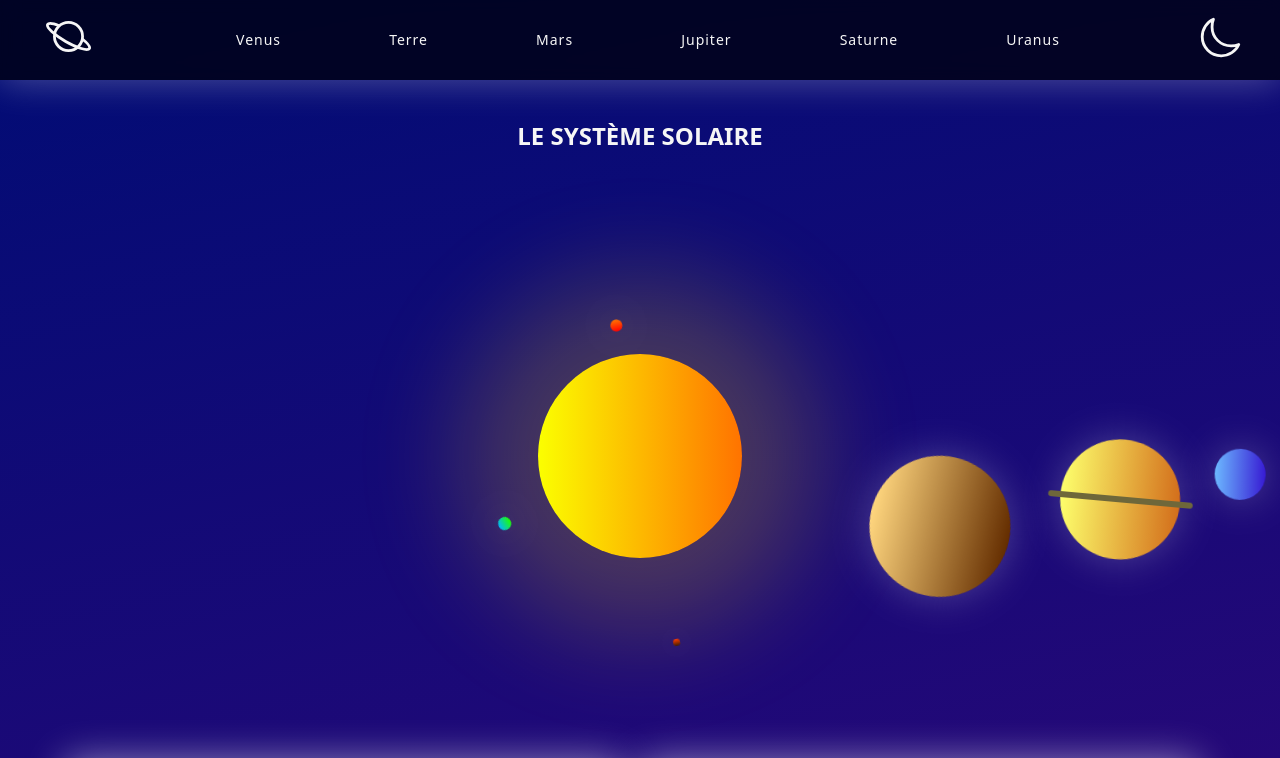
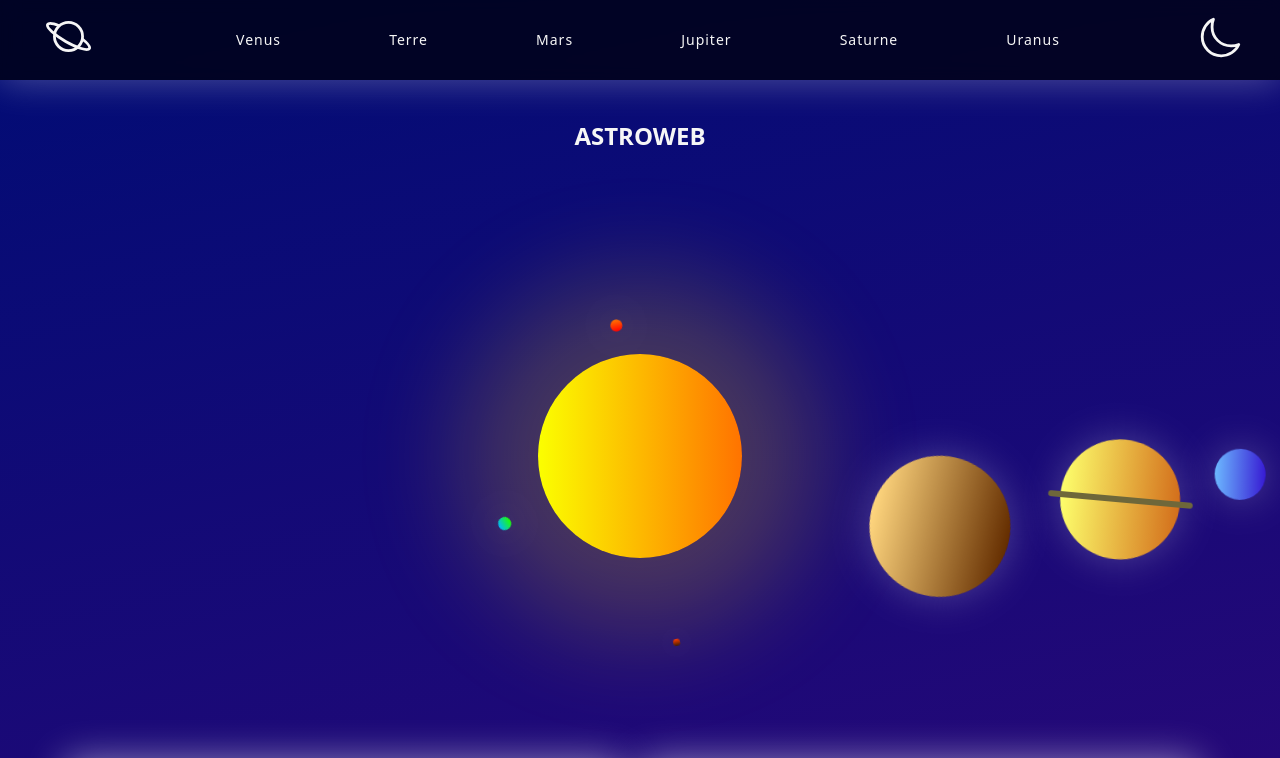
Before and after one commit to saleo412/AstroWeb, a plain HTML site: page index.html in a window 1280 px wide. Shown: the top 758 px of the page. Drawn offline with nearby package versions, Linux system fonts and the light colour scheme.

Commit message:
Update index.html

```diff
--- a/index.html
+++ b/index.html
@@ -42,7 +42,7 @@
   <main>
     <section class="pos">
       <div class="pos-t">
-        <h1>Le système Solaire</h1>
+        <h1>AstroWeb</h1>
       </div>
       <div class="sys">
         <div class="sun"></div>
```
